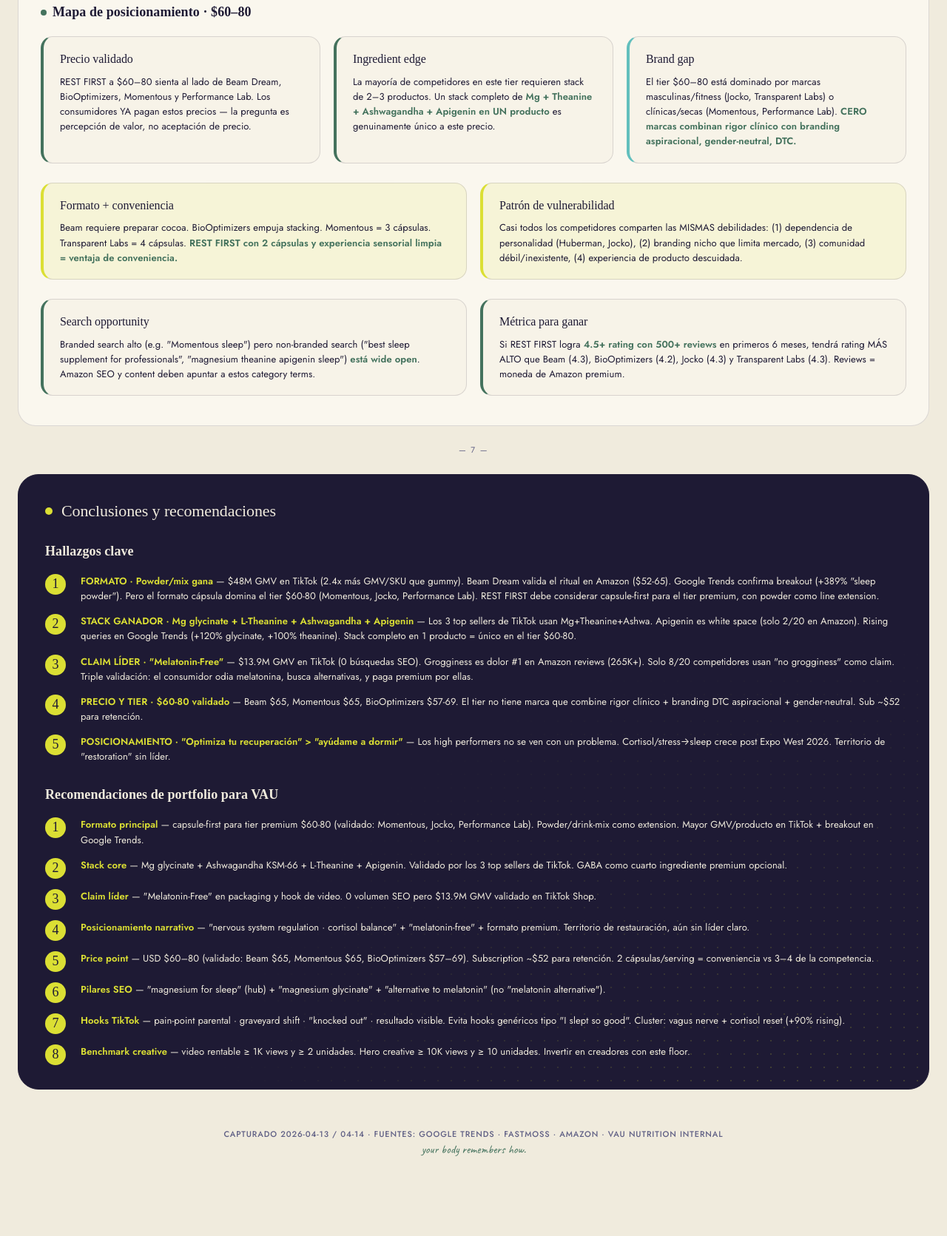
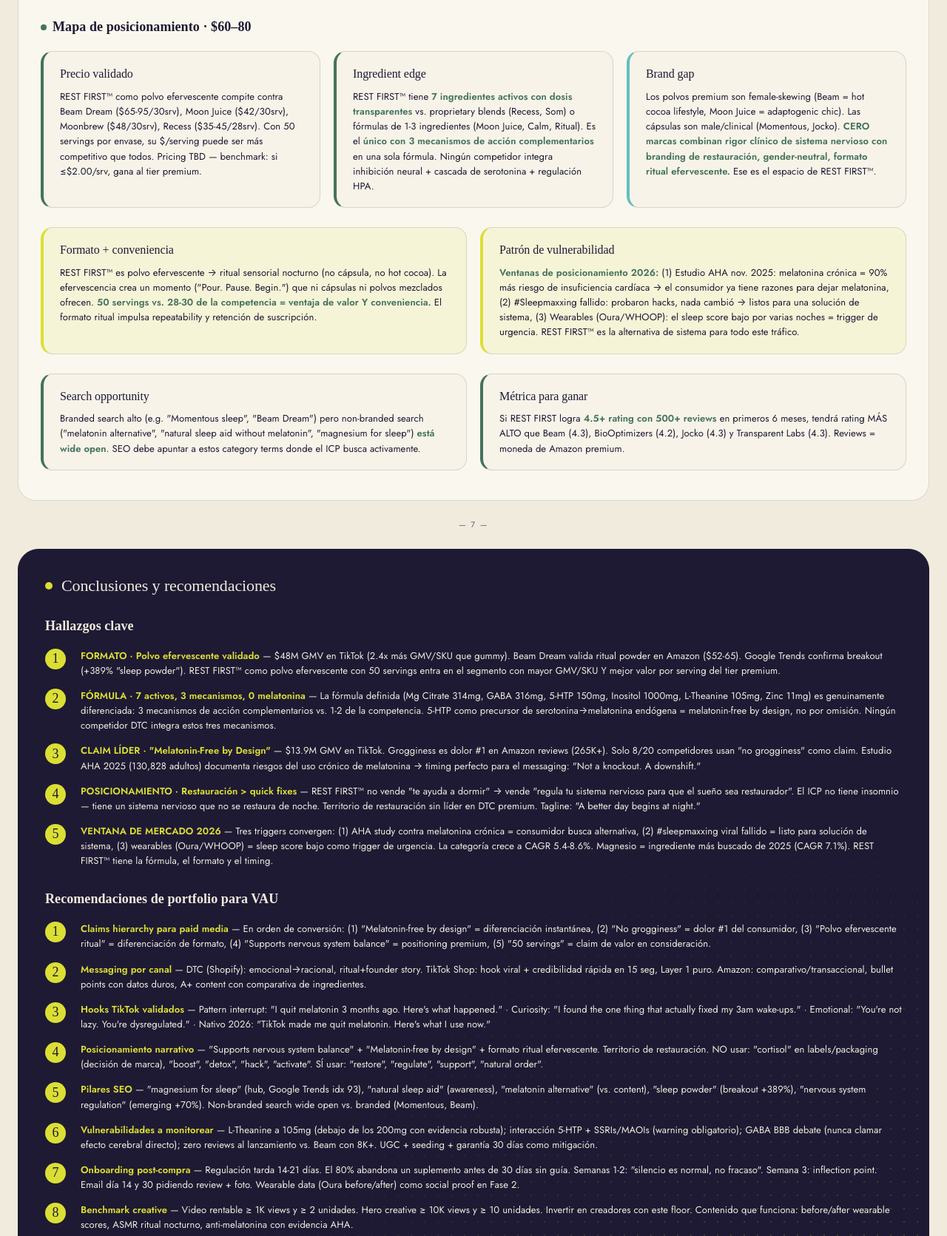
Before and after one commit to VAUNUTRITION/vau-ai-dashboard, a plain HTML site: page sleep-icp-dashboard.html in a window 1280 px wide. Shown: the part 10143-11814 px from the top of the page at 74% size. Before the commit the page ends 11765 px from the top, so only its background shows below. Drawn offline with nearby package versions, Linux system fonts and the light colour scheme; a web font is replaced by a local one.

Commit message:
update: align conclusions with Notion strategy (formula, positioning, messaging)

```diff
--- a/sleep-icp-dashboard.html
+++ b/sleep-icp-dashboard.html
@@ -450,7 +450,7 @@ footer span{font-family:'Caveat',cursive;text-transform:none;font-size:16px;lett
   </table>
   <div class="insight-box accent" style="margin-top:16px">
     <h3>White space para REST FIRST</h3>
-    <p>Nadie domina 'high-performance sleep' con rigor clínico Y branding aspiracional DTC. <b>Tier ideal: $60–80</b> (validado por Beam, Momentous, BioOptimizers). Stack diferenciador: Mg glycinate + L-Theanine + Ashwagandha + Apigenin en UN producto (solo 2/20 lo usan). Audiencia desatendida: founders, ejecutivos, atletas. 2 cápsulas, cero prep, branding gender-neutral.</p>
+    <p>Nadie domina 'restorative sleep support' con ciencia de sistema nervioso Y branding aspiracional DTC. <b>REST FIRST™ es polvo efervescente, melatonin-free by design</b>, con 7 activos y 3 mecanismos de acción: inhibición neural (GABA + L-Theanine + Mg), cascada de serotonina (5-HTP → melatonina endógena + Inositol), y regulación HPA (Mg + Inositol + Zinc). 50 servings por envase = mejor valor/serving del tier premium. Territorio de <b>restauración</b> sin líder claro.</p>
   </div>
 </div>
 
@@ -458,31 +458,31 @@ footer span{font-family:'Caveat',cursive;text-transform:none;font-size:16px;lett
 <div class="grid three-col">
   <div class="insight-box">
     <h3>Precio validado</h3>
-    <p>REST FIRST a $60–80 sienta al lado de Beam Dream, BioOptimizers, Momentous y Performance Lab. Los consumidores YA pagan estos precios — la pregunta es percepción de valor, no aceptación de precio.</p>
+    <p>REST FIRST™ como polvo efervescente compite contra Beam Dream ($65-95/30srv), Moon Juice ($42/30srv), Moonbrew ($48/30srv), Recess ($35-45/28srv). Con 50 servings por envase, su $/serving puede ser más competitivo que todos. Pricing TBD — benchmark: si ≤$2.00/srv, gana al tier premium.</p>
   </div>
   <div class="insight-box">
     <h3>Ingredient edge</h3>
-    <p>La mayoría de competidores en este tier requieren stack de 2–3 productos. Un stack completo de <b>Mg + Theanine + Ashwagandha + Apigenin en UN producto</b> es genuinamente único a este precio.</p>
+    <p>REST FIRST™ tiene <b>7 ingredientes activos con dosis transparentes</b> vs. proprietary blends (Recess, Som) o fórmulas de 1-3 ingredientes (Moon Juice, Calm, Ritual). Es el <b>único con 3 mecanismos de acción complementarios</b> en una sola fórmula. Ningún competidor integra inhibición neural + cascada de serotonina + regulación HPA.</p>
   </div>
   <div class="insight-box hot">
     <h3>Brand gap</h3>
-    <p>El tier $60–80 está dominado por marcas masculinas/fitness (Jocko, Transparent Labs) o clínicas/secas (Momentous, Performance Lab). <b>CERO marcas combinan rigor clínico con branding aspiracional, gender-neutral, DTC.</b></p>
+    <p>Los polvos premium son female-skewing (Beam = hot cocoa lifestyle, Moon Juice = adaptogenic chic). Las cápsulas son male/clinical (Momentous, Jocko). <b>CERO marcas combinan rigor clínico de sistema nervioso con branding de restauración, gender-neutral, formato ritual efervescente.</b> Ese es el espacio de REST FIRST™.</p>
   </div>
 </div>
 <div class="grid two-col" style="margin-top:14px">
   <div class="insight-box accent">
     <h3>Formato + conveniencia</h3>
-    <p>Beam requiere preparar cocoa. BioOptimizers empuja stacking. Momentous = 3 cápsulas. Transparent Labs = 4 cápsulas. <b>REST FIRST con 2 cápsulas y experiencia sensorial limpia = ventaja de conveniencia.</b></p>
+    <p>REST FIRST™ es polvo efervescente → ritual sensorial nocturno (no cápsula, no hot cocoa). La efervescencia crea un momento ("Pour. Pause. Begin.") que ni cápsulas ni polvos mezclados ofrecen. <b>50 servings vs. 28-30 de la competencia = ventaja de valor Y conveniencia.</b> El formato ritual impulsa repeatability y retención de suscripción.</p>
   </div>
   <div class="insight-box accent">
     <h3>Patrón de vulnerabilidad</h3>
-    <p>Casi todos los competidores comparten las MISMAS debilidades: (1) dependencia de personalidad (Huberman, Jocko), (2) branding nicho que limita mercado, (3) comunidad débil/inexistente, (4) experiencia de producto descuidada.</p>
+    <p><b>Ventanas de posicionamiento 2026:</b> (1) Estudio AHA nov. 2025: melatonina crónica = 90% más riesgo de insuficiencia cardíaca → el consumidor ya tiene razones para dejar melatonina, (2) #Sleepmaxxing fallido: probaron hacks, nada cambió → listos para una solución de sistema, (3) Wearables (Oura/WHOOP): el sleep score bajo por varias noches = trigger de urgencia. REST FIRST™ es la alternativa de sistema para todo este tráfico.</p>
   </div>
 </div>
 <div class="grid two-col" style="margin-top:14px">
   <div class="insight-box">
     <h3>Search opportunity</h3>
-    <p>Branded search alto (e.g. "Momentous sleep") pero non-branded search ("best sleep supplement for professionals", "magnesium theanine apigenin sleep") <b>está wide open</b>. Amazon SEO y content deben apuntar a estos category terms.</p>
+    <p>Branded search alto (e.g. "Momentous sleep", "Beam Dream") pero non-branded search ("melatonin alternative", "natural sleep aid without melatonin", "magnesium for sleep") <b>está wide open</b>. SEO debe apuntar a estos category terms donde el ICP busca activamente.</p>
   </div>
   <div class="insight-box">
     <h3>Métrica para ganar</h3>
@@ -500,28 +500,28 @@ footer span{font-family:'Caveat',cursive;text-transform:none;font-size:16px;lett
 
 <h3 style="color:var(--cream);font-family:'Capriola',serif;font-size:18px;margin-top:24px;margin-bottom:16px">Hallazgos clave</h3>
 <div class="rec-grid">
-  <div class="rec-num">1</div><div class="rec-text"><strong>FORMATO · Powder/mix gana</strong> — $48M GMV en TikTok (2.4x más GMV/SKU que gummy). Beam Dream valida el ritual en Amazon ($52-65). Google Trends confirma breakout (+389% "sleep powder"). Pero el formato cápsula domina el tier $60-80 (Momentous, Jocko, Performance Lab). REST FIRST debe considerar capsule-first para el tier premium, con powder como line extension.</div>
-  <div class="rec-num">2</div><div class="rec-text"><strong>STACK GANADOR · Mg glycinate + L-Theanine + Ashwagandha + Apigenin</strong> — Los 3 top sellers de TikTok usan Mg+Theanine+Ashwa. Apigenin es white space (solo 2/20 en Amazon). Rising queries en Google Trends (+120% glycinate, +100% theanine). Stack completo en 1 producto = único en el tier $60-80.</div>
-  <div class="rec-num">3</div><div class="rec-text"><strong>CLAIM LÍDER · "Melatonin-Free"</strong> — $13.9M GMV en TikTok (0 búsquedas SEO). Grogginess es dolor #1 en Amazon reviews (265K+). Solo 8/20 competidores usan "no grogginess" como claim. Triple validación: el consumidor odia melatonina, busca alternativas, y paga premium por ellas.</div>
-  <div class="rec-num">4</div><div class="rec-text"><strong>PRECIO Y TIER · $60-80 validado</strong> — Beam $65, Momentous $65, BioOptimizers $57-69. El tier no tiene marca que combine rigor clínico + branding DTC aspiracional + gender-neutral. Sub ~$52 para retención.</div>
-  <div class="rec-num">5</div><div class="rec-text"><strong>POSICIONAMIENTO · "Optimiza tu recuperación" > "ayúdame a dormir"</strong> — Los high performers no se ven con un problema. Cortisol/stress→sleep crece post Expo West 2026. Territorio de "restoration" sin líder.</div>
+  <div class="rec-num">1</div><div class="rec-text"><strong>FORMATO · Polvo efervescente validado</strong> — $48M GMV en TikTok (2.4x más GMV/SKU que gummy). Beam Dream valida ritual powder en Amazon ($52-65). Google Trends confirma breakout (+389% "sleep powder"). REST FIRST™ como polvo efervescente con 50 servings entra en el segmento con mayor GMV/SKU Y mejor valor por serving del tier premium.</div>
+  <div class="rec-num">2</div><div class="rec-text"><strong>FÓRMULA · 7 activos, 3 mecanismos, 0 melatonina</strong> — La fórmula definida (Mg Citrate 314mg, GABA 316mg, 5-HTP 150mg, Inositol 1000mg, L-Theanine 105mg, Zinc 11mg) es genuinamente diferenciada: 3 mecanismos de acción complementarios vs. 1-2 de la competencia. 5-HTP como precursor de serotonina→melatonina endógena = melatonin-free by design, no por omisión. Ningún competidor DTC integra estos tres mecanismos.</div>
+  <div class="rec-num">3</div><div class="rec-text"><strong>CLAIM LÍDER · "Melatonin-Free by Design"</strong> — $13.9M GMV en TikTok. Grogginess es dolor #1 en Amazon reviews (265K+). Solo 8/20 competidores usan "no grogginess" como claim. Estudio AHA 2025 (130,828 adultos) documenta riesgos del uso crónico de melatonina → timing perfecto para el messaging: "Not a knockout. A downshift."</div>
+  <div class="rec-num">4</div><div class="rec-text"><strong>POSICIONAMIENTO · Restauración > quick fixes</strong> — REST FIRST™ no vende "te ayuda a dormir" → vende "regula tu sistema nervioso para que el sueño sea restaurador". El ICP no tiene insomnio — tiene un sistema nervioso que no se restaura de noche. Territorio de restauración sin líder en DTC premium. Tagline: "A better day begins at night."</div>
+  <div class="rec-num">5</div><div class="rec-text"><strong>VENTANA DE MERCADO 2026</strong> — Tres triggers convergen: (1) AHA study contra melatonina crónica = consumidor busca alternativa, (2) #sleepmaxxing viral fallido = listo para solución de sistema, (3) wearables (Oura/WHOOP) = sleep score bajo como trigger de urgencia. La categoría crece a CAGR 5.4-8.6%. Magnesio = ingrediente más buscado de 2025 (CAGR 7.1%). REST FIRST™ tiene la fórmula, el formato y el timing.</div>
 </div>
 
 <h3 style="color:var(--cream);font-family:'Capriola',serif;font-size:18px;margin-top:28px;margin-bottom:16px">Recomendaciones de portfolio para VAU</h3>
 <div class="rec-grid">
-  <div class="rec-num">1</div><div class="rec-text"><strong>Formato principal</strong> — capsule-first para tier premium $60-80 (validado: Momentous, Jocko, Performance Lab). Powder/drink-mix como extension. Mayor GMV/producto en TikTok + breakout en Google Trends.</div>
-  <div class="rec-num">2</div><div class="rec-text"><strong>Stack core</strong> — Mg glycinate + Ashwagandha KSM-66 + L-Theanine + Apigenin. Validado por los 3 top sellers de TikTok. GABA como cuarto ingrediente premium opcional.</div>
-  <div class="rec-num">3</div><div class="rec-text"><strong>Claim líder</strong> — "Melatonin-Free" en packaging y hook de video. 0 volumen SEO pero $13.9M GMV validado en TikTok Shop.</div>
-  <div class="rec-num">4</div><div class="rec-text"><strong>Posicionamiento narrativo</strong> — "nervous system regulation · cortisol balance" + "melatonin-free" + formato premium. Territorio de restauración, aún sin líder claro.</div>
-  <div class="rec-num">5</div><div class="rec-text"><strong>Price point</strong> — USD $60–80 (validado: Beam $65, Momentous $65, BioOptimizers $57–69). Subscription ~$52 para retención. 2 cápsulas/serving = conveniencia vs 3–4 de la competencia.</div>
-  <div class="rec-num">6</div><div class="rec-text"><strong>Pilares SEO</strong> — "magnesium for sleep" (hub) + "magnesium glycinate" + "alternative to melatonin" (no "melatonin alternative").</div>
-  <div class="rec-num">7</div><div class="rec-text"><strong>Hooks TikTok</strong> — pain-point parental · graveyard shift · "knocked out" · resultado visible. Evita hooks genéricos tipo "I slept so good". Cluster: vagus nerve + cortisol reset (+90% rising).</div>
-  <div class="rec-num">8</div><div class="rec-text"><strong>Benchmark creative</strong> — video rentable ≥ 1K views y ≥ 2 unidades. Hero creative ≥ 10K views y ≥ 10 unidades. Invertir en creadores con este floor.</div>
+  <div class="rec-num">1</div><div class="rec-text"><strong>Claims hierarchy para paid media</strong> — En orden de conversión: (1) "Melatonin-free by design" = diferenciación instantánea, (2) "No grogginess" = dolor #1 del consumidor, (3) "Polvo efervescente ritual" = diferenciación de formato, (4) "Supports nervous system balance" = positioning premium, (5) "50 servings" = claim de valor en consideración.</div>
+  <div class="rec-num">2</div><div class="rec-text"><strong>Messaging por canal</strong> — DTC (Shopify): emocional→racional, ritual+founder story. TikTok Shop: hook viral + credibilidad rápida en 15 seg, Layer 1 puro. Amazon: comparativo/transaccional, bullet points con datos duros, A+ content con comparativa de ingredientes.</div>
+  <div class="rec-num">3</div><div class="rec-text"><strong>Hooks TikTok validados</strong> — Pattern interrupt: "I quit melatonin 3 months ago. Here's what happened." · Curiosity: "I found the one thing that actually fixed my 3am wake-ups." · Emotional: "You're not lazy. You're dysregulated." · Nativo 2026: "TikTok made me quit melatonin. Here's what I use now."</div>
+  <div class="rec-num">4</div><div class="rec-text"><strong>Posicionamiento narrativo</strong> — "Supports nervous system balance" + "Melatonin-free by design" + formato ritual efervescente. Territorio de restauración. NO usar: "cortisol" en labels/packaging (decisión de marca), "boost", "detox", "hack", "activate". SÍ usar: "restore", "regulate", "support", "natural order".</div>
+  <div class="rec-num">5</div><div class="rec-text"><strong>Pilares SEO</strong> — "magnesium for sleep" (hub, Google Trends idx 93), "natural sleep aid" (awareness), "melatonin alternative" (vs. content), "sleep powder" (breakout +389%), "nervous system regulation" (emerging +70%). Non-branded search wide open vs. branded (Momentous, Beam).</div>
+  <div class="rec-num">6</div><div class="rec-text"><strong>Vulnerabilidades a monitorear</strong> — L-Theanine a 105mg (debajo de los 200mg con evidencia robusta); interacción 5-HTP + SSRIs/MAOIs (warning obligatorio); GABA BBB debate (nunca clamar efecto cerebral directo); zero reviews al lanzamiento vs. Beam con 8K+. UGC + seeding + garantía 30 días como mitigación.</div>
+  <div class="rec-num">7</div><div class="rec-text"><strong>Onboarding post-compra</strong> — Regulación tarda 14-21 días. El 80% abandona un suplemento antes de 30 días sin guía. Semanas 1-2: "silencio es normal, no fracaso". Semana 3: inflection point. Email día 14 y 30 pidiendo review + foto. Wearable data (Oura before/after) como social proof en Fase 2.</div>
+  <div class="rec-num">8</div><div class="rec-text"><strong>Benchmark creative</strong> — Video rentable ≥ 1K views y ≥ 2 unidades. Hero creative ≥ 10K views y ≥ 10 unidades. Invertir en creadores con este floor. Contenido que funciona: before/after wearable scores, ASMR ritual nocturno, anti-melatonina con evidencia AHA.</div>
 </div>
 </div>
 
 <footer>
-Capturado 2026-04-13 / 04-14 · Fuentes: Google Trends · Fastmoss · Amazon · VAU Nutrition internal <br><span>your body remembers how.</span>
+Capturado 2026-04-13 / 04-14 · Fuentes: Google Trends US · Fastmoss (TikTok Shop) · Amazon US · Notion (Brand Core, Strategic Product Analysis, ICP REST FIRST™) <br><span>your body remembers how.</span>
 </footer>
 </div>
 
```
